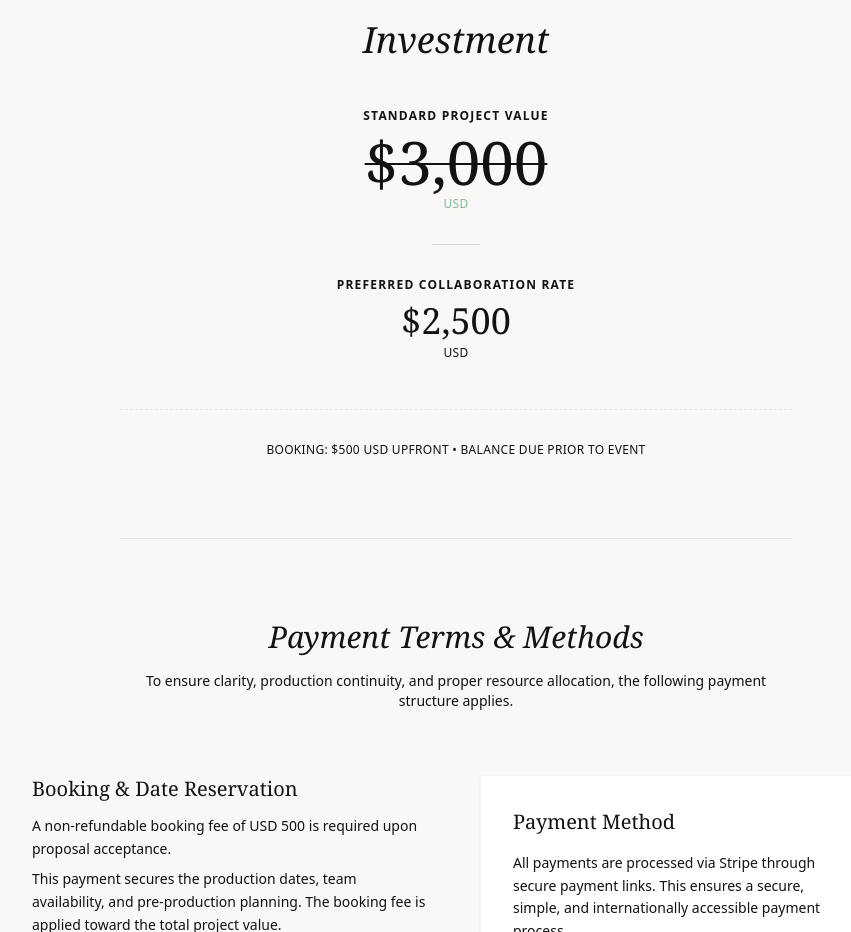
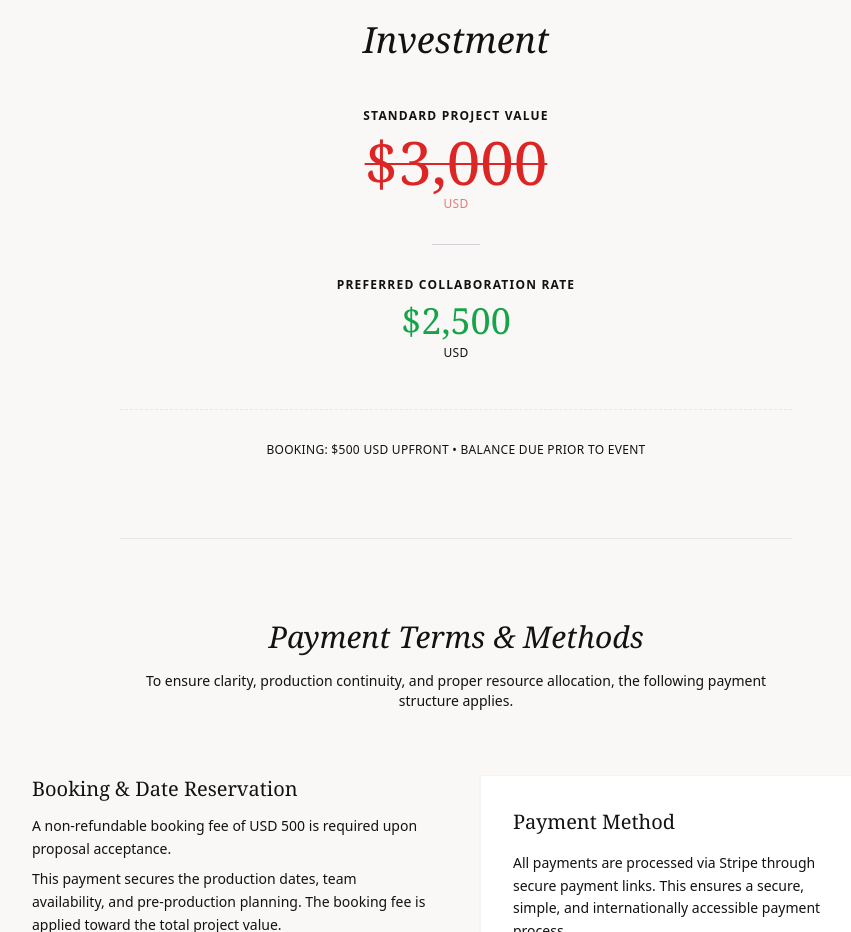
Before and after one commit to Elsolarcg/GraceGutierrez, a plain HTML site: page index.html in a window 1280 px wide. Shown: the part 5180-6112 px from the top of the page, without its empty margins (184-1035 px from the left). Drawn offline with nearby package versions, Linux system fonts and the light colour scheme.

Commit message:
Change text color for project values in index.html

```diff
--- a/index.html
+++ b/index.html
@@ -406,15 +406,15 @@
 
                 <div class="text-center group">
                     <p class="text-xs font-bold tracking-widest uppercase text-stone mb-2">Standard Project Value</p>
-                    <p class="text-6xl font-serif text-softred line-through decoration-softred/50 decoration-2 transition-transform group-hover:scale-105">$3,000</p>
-                    <p class="text-xs text-green-600/60 uppercase tracking-wide mt-1">USD</p>
+                    <p class="text-6xl font-serif text-red-600 line-through decoration-softred/50 decoration-2 transition-transform group-hover:scale-105">$3,000</p>
+                    <p class="text-xs text-red-600/60 uppercase tracking-wide mt-1">USD</p>
                 </div>
 
                 <div class="w-12 h-px bg-gray-300"></div>
 
                 <div class="text-center group">
                     <p class="text-xs font-bold tracking-widest uppercase text-stone mb-2">Preferred Collaboration Rate</p>
-                    <p class="text-4xl font-serif text-softgreen">$2,500</p>
+                    <p class="text-4xl font-serif text-green-600">$2,500</p>
                     <p class="text-xs text-softgreen/60 uppercase tracking-wide mt-1">USD</p>
                 </div>
 
```
